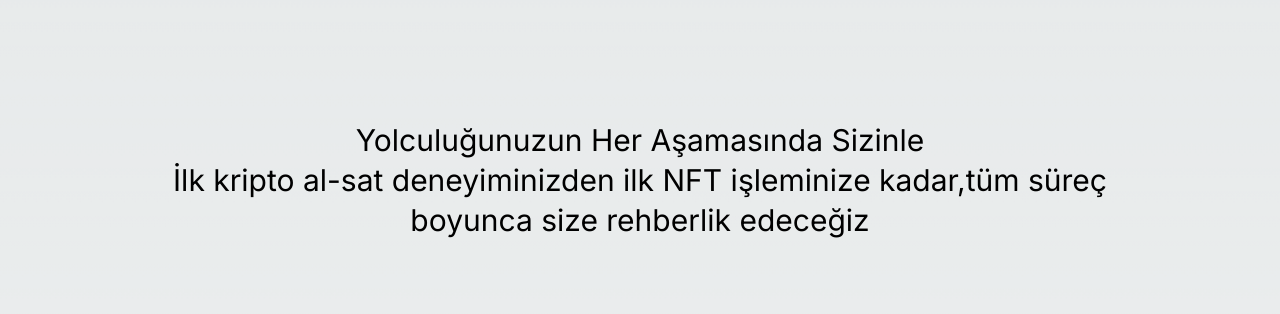
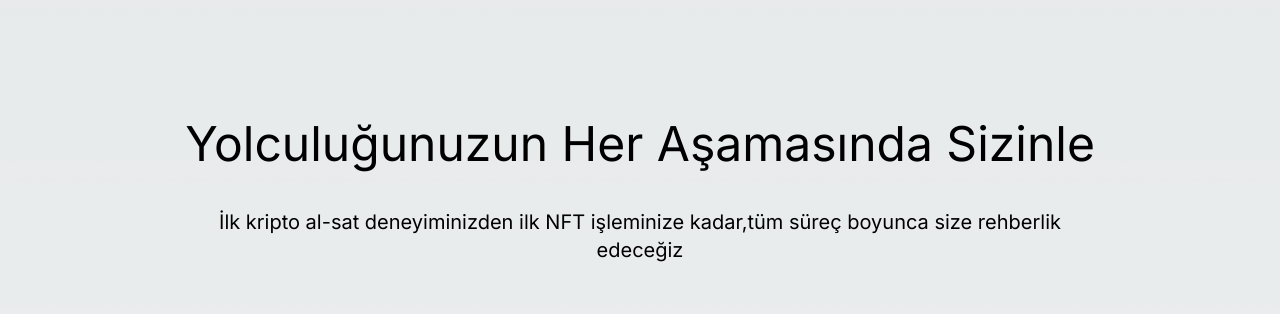
Before and after one commit to ozkan4186/Okx_Project, a Next.js app: page / in a window 1280 px wide. Shown: the part 2660-2974 px from the top of the page. Built offline with nearby package versions, Linux system fonts and the light colour scheme.

Commit message:
Responsive Text added

```diff
--- a/components/Main2/index.js
+++ b/components/Main2/index.js
@@ -3,6 +3,7 @@
 import { useState } from "react";
 import HomePage from "../Accordion";
 import "../Main2/style.css";
+import ResponsiveText from "../ResponsiveText";
 
 function MyComponent() {
   const [selectedButton, setSelectedButton] = useState("button1");
@@ -142,13 +143,13 @@
       </div>
       {/* !!! Main 3 Kısmı  */}
       <div className=" text-center">
-        <div className="m-40 text-3xl leading-10 ">
-          <h2>Yolculuğunuzun Her Aşamasında Sizinle</h2>
-          <p>
-            İlk kripto al-sat deneyiminizden ilk NFT işleminize kadar,tüm süreç
-            boyunca size rehberlik edeceğiz
-          </p>
-        </div>
+
+
+
+        <ResponsiveText/>
+
+
+
         <div className="w-full m-10">
           <div className="video-player">
             <video
--- /dev/null
+++ b/components/ResponsiveText/index.js
@@ -0,0 +1,58 @@
+// components/ResponsiveContent.js
+import { useEffect, useState } from "react";
+
+export default function ResponsiveContent() {
+  const [windowWidth, setWindowWidth] = useState(null);
+
+  useEffect(() => {
+    function handleResize() {
+      setWindowWidth(window.innerWidth);
+    }
+
+    // İlk render'dan sonra ve pencere boyutu değiştiğinde çalışır.
+    window.addEventListener("resize", handleResize);
+
+    // İlk render'da pencere genişliğini alın
+    setWindowWidth(window.innerWidth);
+
+    return () => {
+      // Component unmount olduğunda event listener'ı kaldırın
+      window.removeEventListener("resize", handleResize);
+    };
+  }, []);
+
+  return (
+    <div className="text-center">
+      <div className="content">
+        <div
+          className={`large-screen-content ${
+            windowWidth > 768 ? "block" : "hidden"
+          }`}
+        >
+          <div className="m-40">
+            <h1 className="text-5xl">Yolculuğunuzun Her Aşamasında Sizinle</h1>
+            <p className="m-10 text-xl ">
+              İlk kripto al-sat deneyiminizden ilk NFT işleminize kadar,tüm
+              süreç boyunca size rehberlik edeceğiz
+            </p>
+          </div>
+        </div>
+        <div
+          className={`small-screen-content ${
+            windowWidth <= 768 ? "block" : "hidden"
+          }`}
+        >
+
+            <h1 className="text-2xl  mt-40 ">Herkes için bir mod</h1>
+            <p className="m-30 text-lg "
+
+         >
+            Al-sat işlemlerinden,Defi dünyasına veya NFT piyasasına;hepsi bir yerde
+
+            </p>
+
+        </div>
+      </div>
+    </div>
+  );
+}
```
